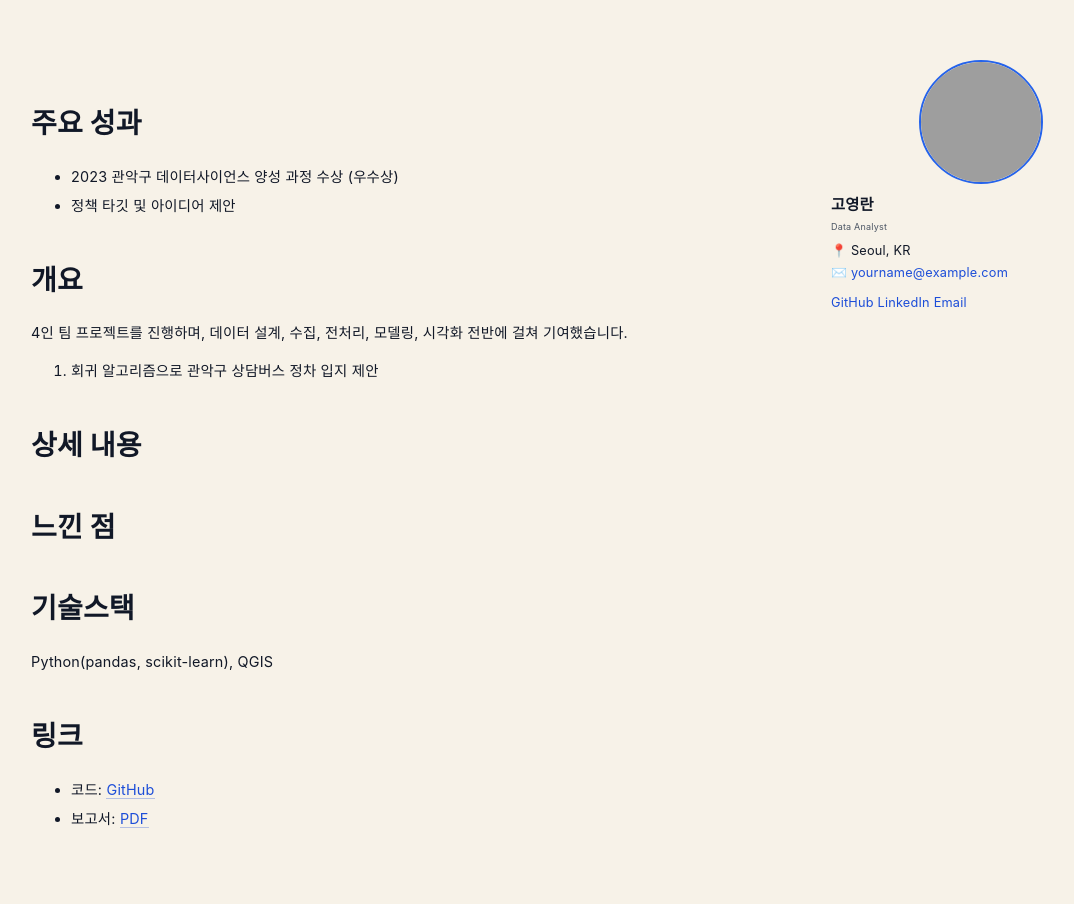
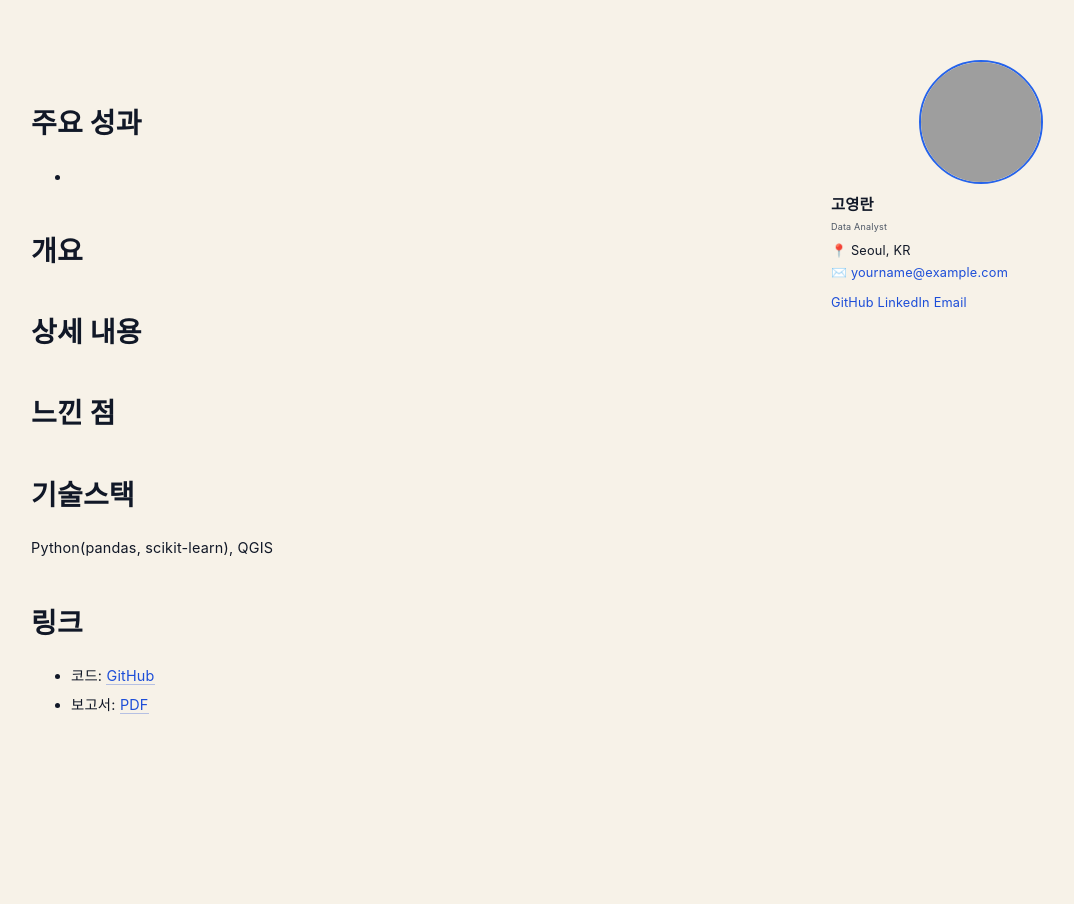
Before and after one commit to yeonglan/yeonglan.github.io, a Jekyll site: the page built from _projects/project2.md, in a window 1280 px wide. Shown: the whole page, without its empty margins (59-1133 px from the left). Built offline with Jekyll 4.4.1, drawn with Linux system fonts in a browser that asks for light colours; some web fonts are replaced; grey boxes are pictures that could not be loaded.

Commit message:
Update project2.md

```diff
--- a/_projects/project2.md
+++ b/_projects/project2.md
@@ -1,5 +1,5 @@
 ---
-title: "관악구 상담버스 최적 정차 입지 선정"
+title: "[도그널]"
 order: 2
 thumbnail: assets/img/thumbs/shap_summary.png
 tags: [Health, Policy, ML]
@@ -9,14 +9,10 @@ links:
 ---
 
 ## 주요 성과
-- 2023 관악구 데이터사이언스 양성 과정 수상 (우수상)
-- 정책 타깃 및 아이디어 제안
+-
 
 
 ## 개요
-4인 팀 프로젝트를 진행하며, 데이터 설계, 수집, 전처리, 모델링, 시각화 전반에 걸쳐 기여했습니다.
-
-1. 회귀 알고리즘으로 관악구 상담버스 정차 입지 제안
 
 
 ## 상세 내용
```
